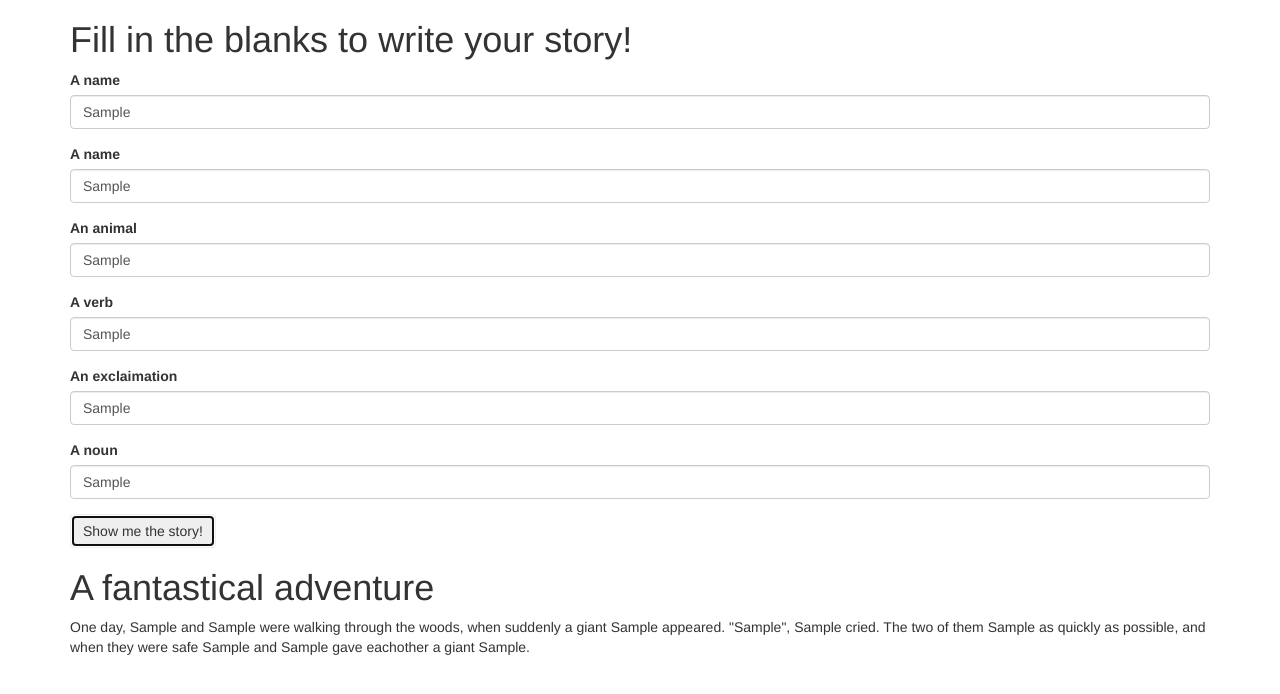
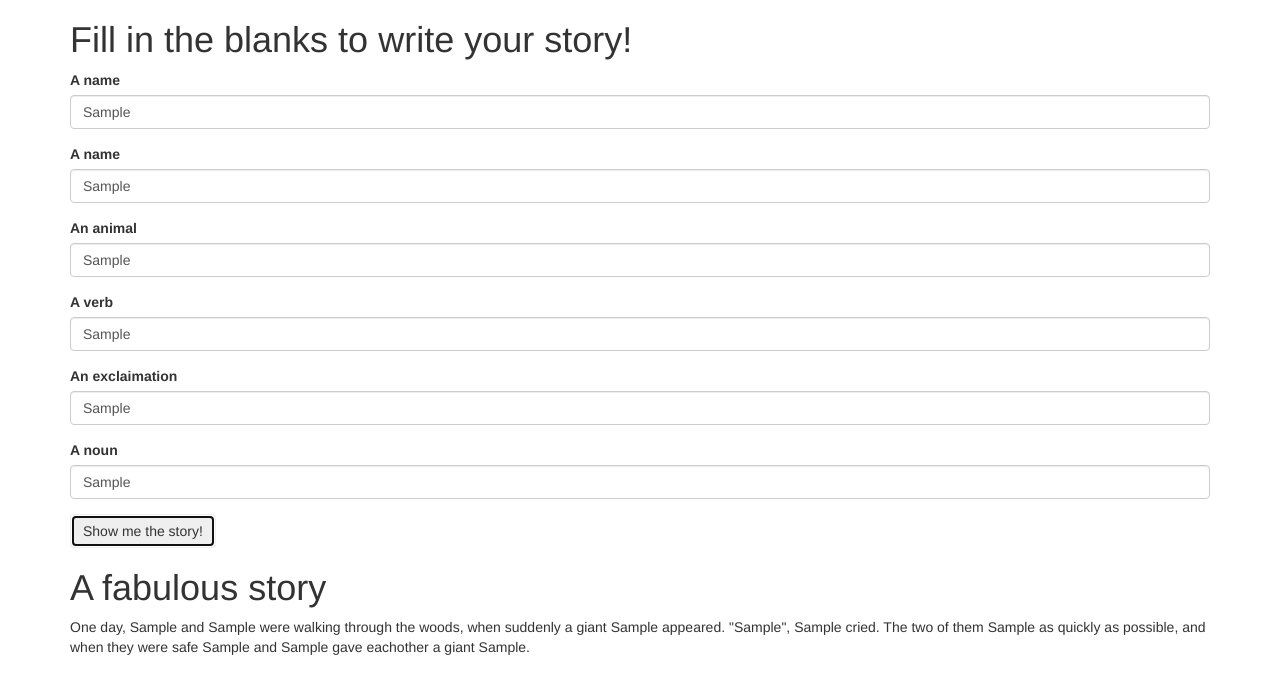
Before and after one commit to audreyscrugs/madlibs-, a plain HTML site: page index.html in a window 1280 px wide. Both pictures are taken after typing "Sample", "Sample", "Sample", "Sample", "Sample", "Sample" into the empty fields and a click on the button "Show me the story!". Drawn offline with Linux system fonts and the light colour scheme.

Commit message:
Change HTML slightly

```diff
--- a/index.html
+++ b/index.html
@@ -45,7 +45,7 @@
 
 
       <div id="story">
-        <h1>A fantastical adventure</h1>
+        <h1>A fabulous story</h1>
         <p>One day, <span class="person1"></span> and <span class="person2"></span> were walking through the woods, when suddenly a giant <span class="animal"></span> appeared. "<span class="exclaimation"></span>", <span class="person1"></span> cried. The two of them <span class="verb"></span> as quickly as possible, and when they were safe <span class="person1"></span> and <span class="person2"></span> gave eachother a giant <span class="noun"></span>.</p>
       </div>
     </div>
```
